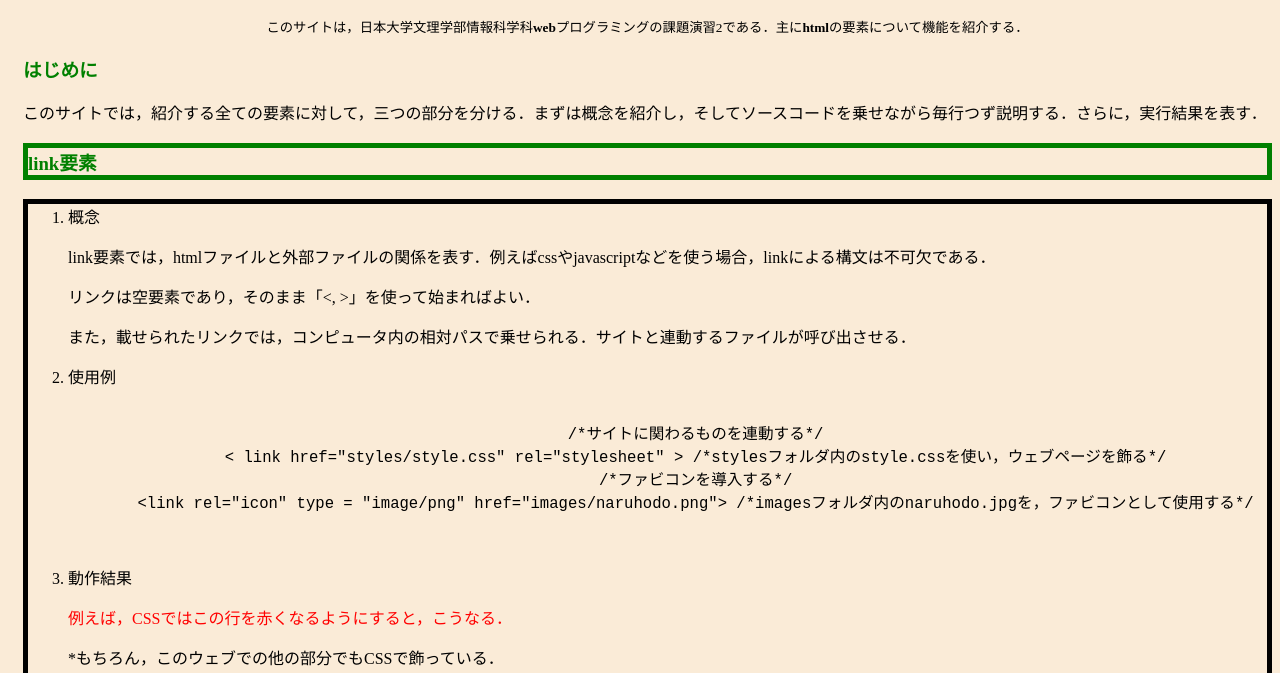
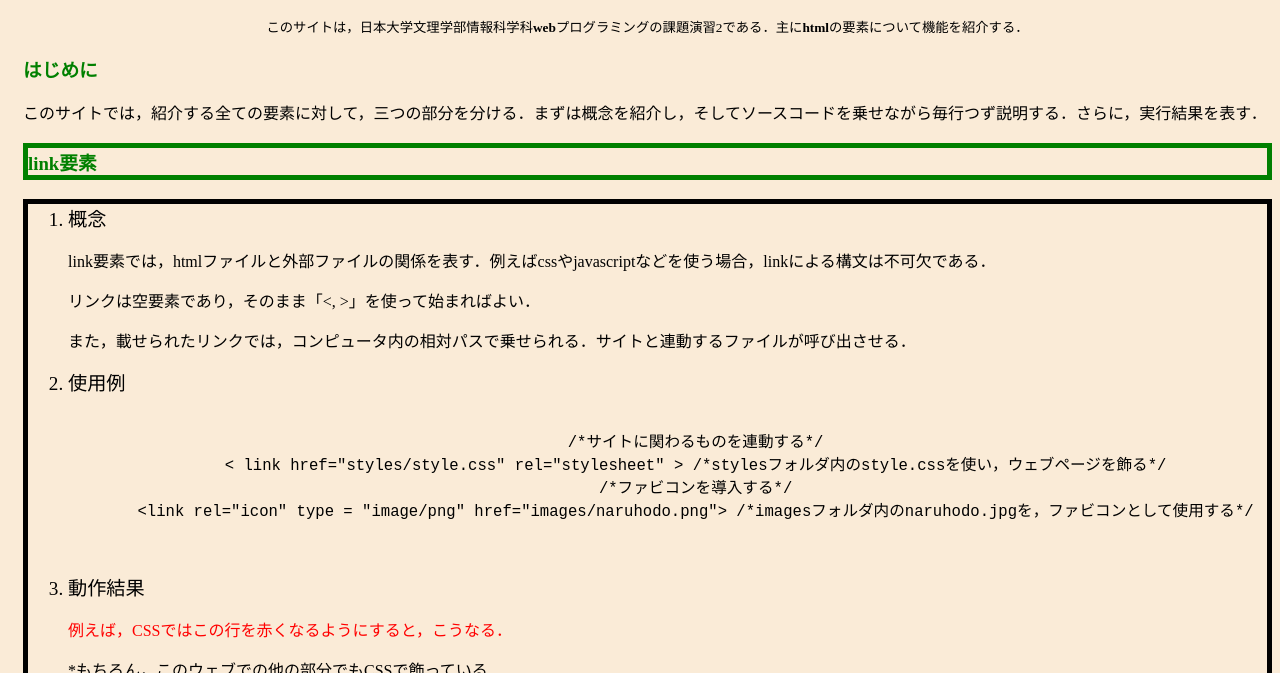
Before and after one commit to Basin-Bug/web_programming_2, a plain HTML site: page index.html in a window 1280 px wide. Shown: the part 127-800 px from the top of the page. Drawn offline with Linux system fonts and the light colour scheme.

Commit message:
Update style.css

```diff
--- a/styles/style.css
+++ b/styles/style.css
@@ -52,3 +52,7 @@ footer {
   border-style:solid;
   border-width:5px;
 }
+
+li{
+  font-size: larger;
+}
```
